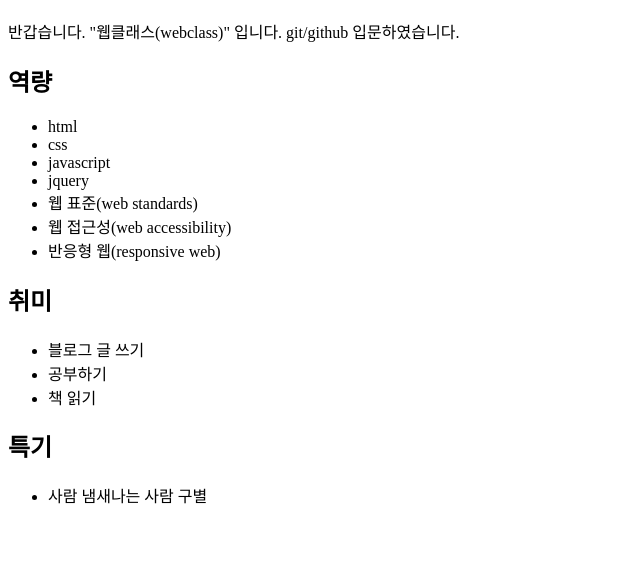
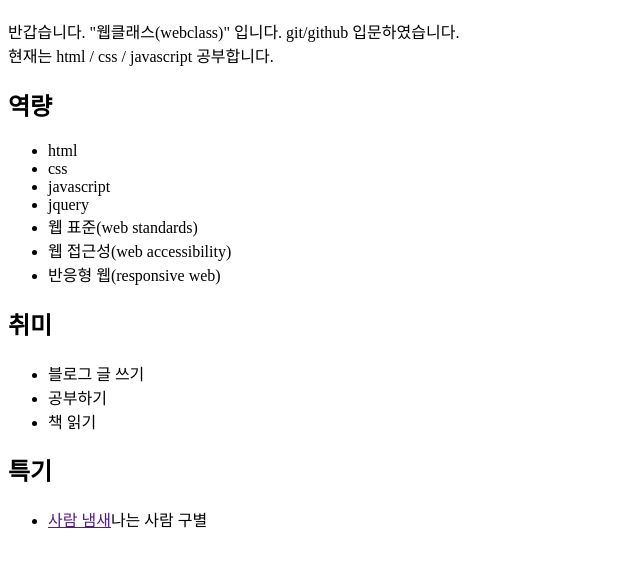
Before and after one commit to korea-webclass/hello, a plain HTML site: page index/index.html in a window 1280 px wide. Shown: the part 70-636 px from the top of the page, without its empty margins (0-640 px from the left). Drawn offline with Linux system fonts and the light colour scheme.

Commit message:
hello20200918

```diff
--- a/index/index.html
+++ b/index/index.html
@@ -7,7 +7,10 @@
 </head>
 <body>
     <h1>안녕하세요.</h1>
-    <p>반갑습니다. "웹클래스(webclass)" 입니다. git/github 입문하였습니다.</p>
+    <p>
+        반갑습니다. "웹클래스(webclass)" 입니다. git/github 입문하였습니다. </br>
+        현재는 html / css / javascript 공부합니다.
+    </p>
 
 
     <h2>역량</h2>
@@ -32,7 +35,7 @@
 
     <h2>특기</h2>
     <ul>
-        <li>사람 냄새나는 사람 구별</li>
+        <li><a href="">사람 냄새</a>나는 사람 구별</li>
     </ul>
 
 
```
